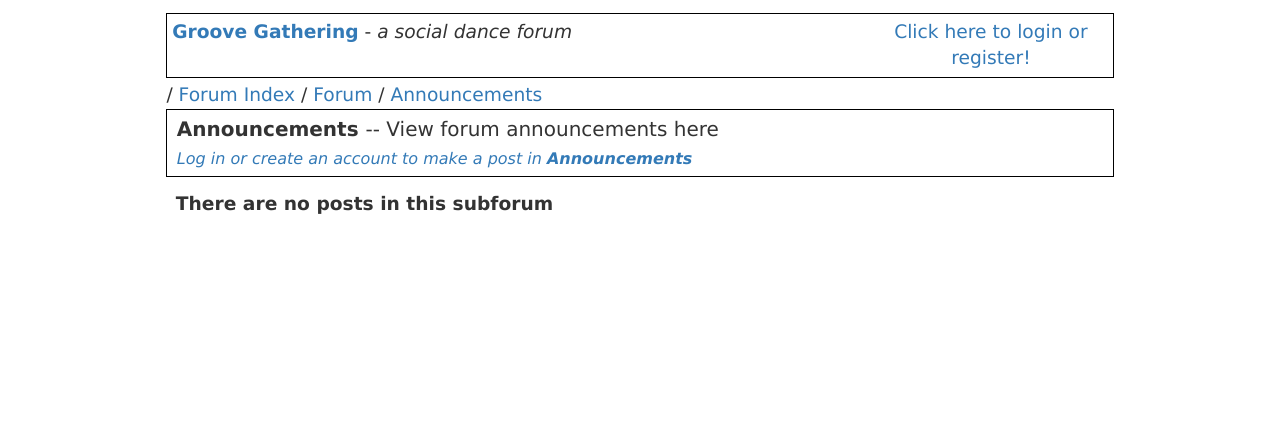
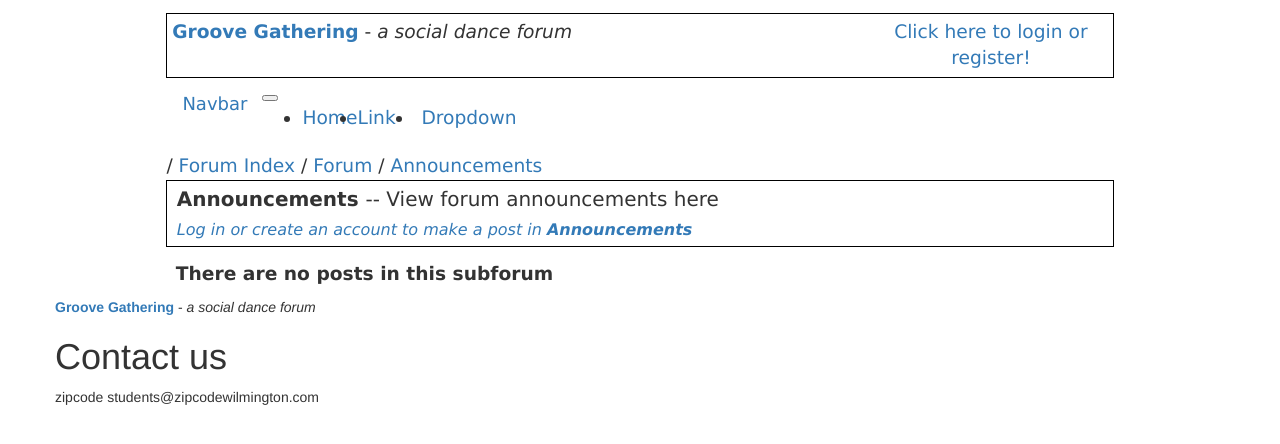
Before and after one commit to ZCW-J100D50/CircusCircus, a Flask app: page /subforum?sub=2 in a window 1280 px wide. Shown: the top 444 px of the page. Run offline with Flask 3, Linux system fonts and the light colour scheme; data comes from the database, SQL or seed files in the repository; data that the repository does not hold is empty; some libraries are stand-ins or nearby versions.

Commit message:
working on it

```diff
--- a/config.py
+++ b/config.py
@@ -17,6 +17,6 @@
     #SQLALCHEMY_DATABASE_URI = 'sqlite:///circuscircus.db'
     #SQLALCHEMY_DATABASE_URI = 'mysql+pymysql://chrism:lesson@localhost/circuscircus'
     #SQLALCHEMY_DATABASE_URI = 'mysql+pymysql://chrism:lesson@localhost/circuscircus' #
-    SQLALCHEMY_DATABASE_URI = 'mysql+pymysql://lydia:celeste@localhost/circuscircus' # 'sqlite:///circuscircus.db'
+    SQLALCHEMY_DATABASE_URI = 'mysql+pymysql://root:deep7573_mysql@localhost/circuscircus' # 'sqlite:///circuscircus.db'
     SQLALCHEMY_ECHO = False
     SQLALCHEMY_TRACK_MODIFICATIONS = False
--- a/forum/models.py
+++ b/forum/models.py
@@ -2,7 +2,7 @@
 # from werkzeug.security import generate_password_hash, check_password_hash
 # from flask_bcrypt import Bcrypt
 import bcrypt
-import filePath
+#import filePath
 from flask_login import UserMixin
 import datetime
 
--- /dev/null
+++ b/forum/templates/footer.html
@@ -0,0 +1,21 @@
+<!DOCTYPE html>
+<html lang="en">
+
+<body>
+
+<!-- Contact Section -->
+          <section id="contact">
+            <div class="container">
+                <div class="row align-items-center projects">
+                    <div class="col">
+                        <a href="/" id="nolinks"><b>{{ config.SITE_NAME }}</b></a>{% if config.SITE_DESCRIPTION %} - {% endif %} <i>{{ config.SITE_DESCRIPTION }}</i>
+                      <h1>Contact us</h1>
+                      <p>zipcode students@zipcodewilmington.com</p>
+                    </div>
+                </div>
+            </div>
+          </section>
+          <!-- End of contact section -->
+
+</body>
+</html>
--- a/forum/templates/layout.html
+++ b/forum/templates/layout.html
@@ -7,6 +7,8 @@
 </head>
 <body>
 <div class="page">
+
+
 	<div class="header">
 		{% include 'header.html' %}
 	</div>
@@ -20,10 +22,70 @@
 	{% endfor %}
 	</div>
 {% endif %}
+
+    <!-- my code starts here -->
+    <nav class="navbar navbar-expand-lg navbar-light bg-light">
+  <div class="container-fluid">
+    <a class="navbar-brand" href="#">Navbar</a>
+    <button class="navbar-toggler" type="button" data-bs-toggle="collapse" data-bs-target="#navbarSupportedContent" aria-controls="navbarSupportedContent" aria-expanded="false" aria-label="Toggle navigation">
+      <span class="navbar-toggler-icon"></span>
+    </button>
+    <div class="collapse navbar-collapse" id="navbarSupportedContent">
+      <ul class="navbar-nav me-auto mb-2 mb-lg-0">
+        <li class="nav-item">
+          <a class="nav-link active" aria-current="page" href="#">Home</a>
+        </li>
+        <li class="nav-item">
+          <a class="nav-link" href="#">Link</a>
+        </li>
+
+
+      </ul>
+         <li class="nav-item dropdown">
+          <a class="nav-link dropdown-toggle" href="#" id="navbarDropdown" role="button" data-bs-toggle="dropdown" aria-expanded="false">
+            Dropdown
+          </a>
+          <ul class="dropdown-menu" aria-labelledby="navbarDropdown">
+              {% if not current_user.is_authenticated %}
+            <li><a class="dropdown-item" href="/loginform">Login</a></li>
+              {% else %}
+              <li><a class="dropdown-item" href="#">Logout</a></li>
+              {% endif %}
+              {% if not current_user.is_authenticated %}
+            <li><a class="dropdown-item" href="/loginform">Sign-up</a></li>
+              {% endif %}
+            <li><hr class="dropdown-divider"></li>
+            <li><a class="dropdown-item" href="#">Admin</a></li>
+          </ul>
+        </li>
+
+
+
+    </div>
+  </div>
+</nav>
+	<!-- code end here -->
+
+
 	<div class="content">
-		{% block body %}{% endblock %}
+		{% block body %}
+
+        {% endblock %}
 	</div>
 </div>
+
+<script src="https://code.jquery.com/jquery-3.5.1.slim.min.js"></script>
+<script src="https://cdn.jsdelivr.net/npm/@popperjs/core@2.5.3/dist/umd/popper.min.js"></script>
+<script src="{{ url_for('static', filename='bootstrap.min.js') }}"></script>
+
+
+
+
+
+<div class="footer">
+		{% include 'footer.html' %}
+	</div>
+
 </body>
 
 
```
Also changed, not shown: forum/templates/Index.html (added, +45 -0 lines), forum/templates/subforums.html (+93 -15 lines).
